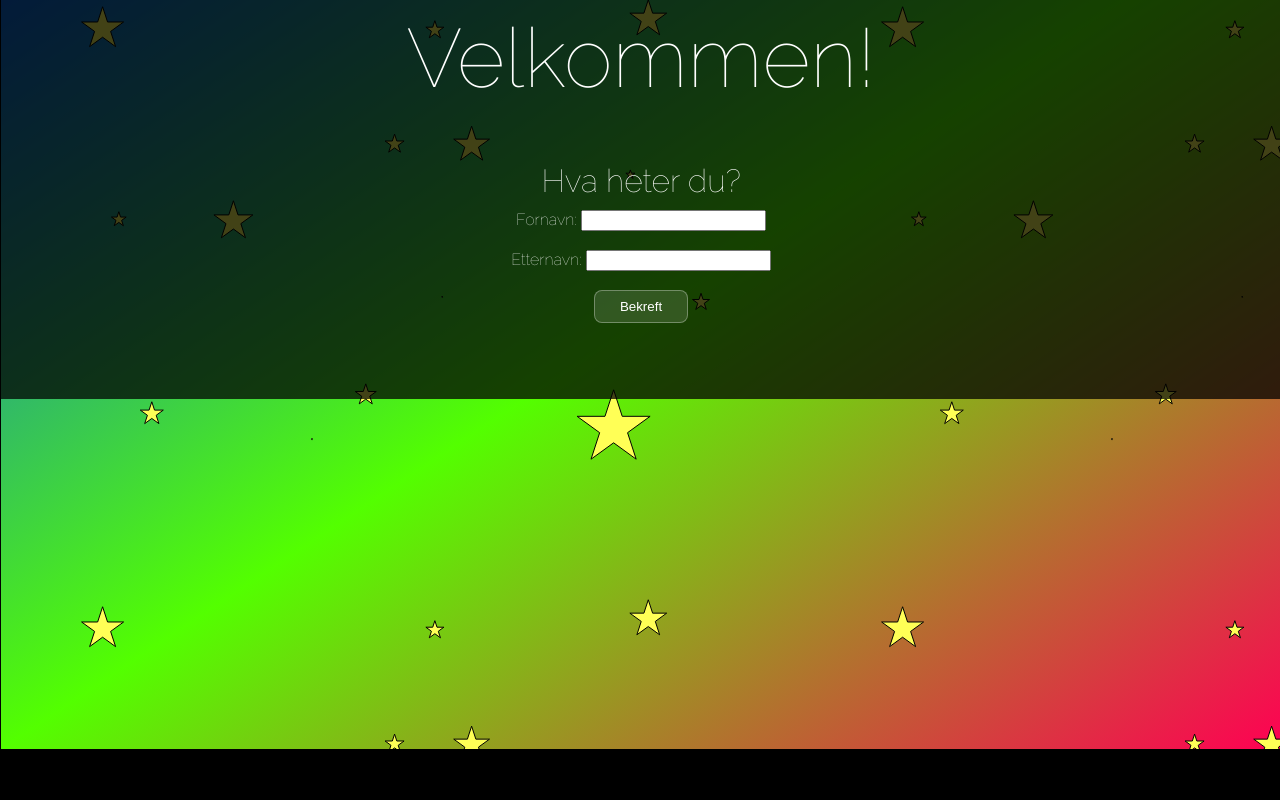
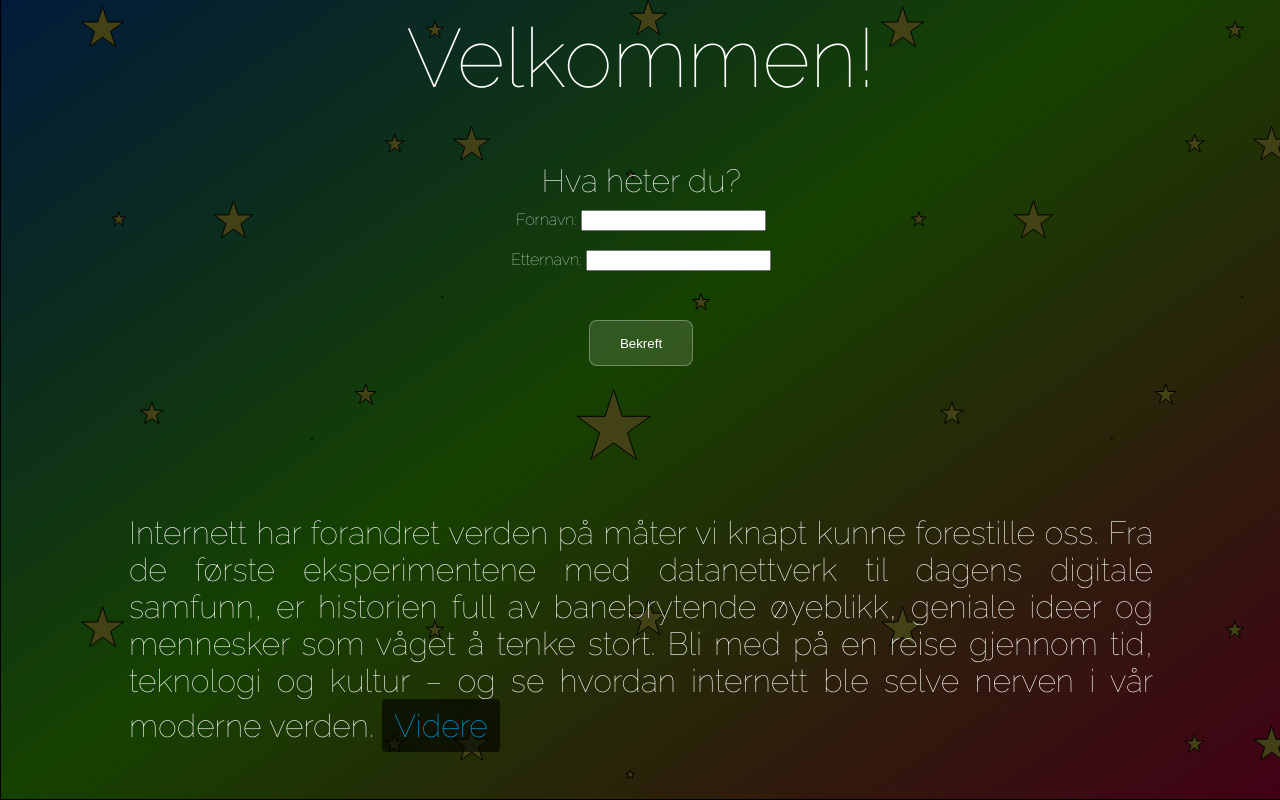
Before and after one commit to martinIsHere/IT2, a SvelteKit app in the folder Svelte/: page / in a window 1280 px wide. Shown: the part 222-1022 px from the top of the page. Before the commit the page ends 972 px from the top, so only its background shows below. Built offline with nearby package versions, Linux system fonts and the light colour scheme.

Commit message:
udner tekst på frontside

```diff
--- a/Svelte/src/routes/+layout.svelte
+++ b/Svelte/src/routes/+layout.svelte
@@ -1,5 +1,6 @@
 <script lang="ts">
 	import favicon from '$lib/assets/favicon.svg';
+    import { mount } from 'svelte';
 
   // standard farger
   const def_color = [0x0053FF, 0x53FF00, 0xFF0053];
@@ -51,6 +52,11 @@
     BG_color2 = (get_color(1));
     BG_color3 = (get_color(2));
   }
+
+  import { onMount } from 'svelte';
+  onMount(()=>{
+    slider_value=0;
+  });
 
 	let { children } = $props();
 
@@ -117,7 +123,7 @@
     font-size: 14pt;
     z-index: 100;
   }
-  .slidecontainer {
+  .slidercontainer {
     margin: auto auto;
   }
   .slider {
@@ -202,14 +208,19 @@
   <a class="toolbar_link" href="/popup_and_sim">Simulering av planeter</a>
   <div style="margin: auto auto;">
     <h3 class="rainbow-text">Bakgrunnsslider</h3>
-    <div class="slidecontainer">
-      <input type="range" min="0" max="255" bind:value={slider_value} oninput={update_BG_colors} class="slider" id="bakgrunnsslider">
+    <div class="slidercontainer">
+      <input type="range" min="0" max="255"
+        bind:value={slider_value}
+        oninput={update_BG_colors}
+        class="slider"
+        id="bakgrunnsslider">
     </div>
   </div>
 </div>
 
 <div class="content" style="margin:0;padding:0;">
-  <div class="gradient_wrapper" style="--bg-color1: {BG_color1};--bg-color2: {BG_color2};--bg-color3: {BG_color3};">
+  <div class="gradient_wrapper"
+    style="--bg-color1: {BG_color1};--bg-color2: {BG_color2};--bg-color3: {BG_color3};">
     <div class="star_backdrop">
       {@render children?.()}
     </div>
--- a/Svelte/src/routes/+page.svelte
+++ b/Svelte/src/routes/+page.svelte
@@ -20,7 +20,7 @@
   width: 1fr;
   }
   .intro_banner {
-    block-size: 450px;
+    block-size: 850px;
     background-color: #000000BD;
   }
   .centering_container {
@@ -28,7 +28,8 @@
   }
 
   .bekreft_knapp {
-    padding: 8px 25px;
+    padding: 2ch 4ch;
+    margin: 4ch 4ch;
     text-align: center;
     background-color: #ffffff20; /* semi-transparent white */
     border: 1px solid #ffffff50;
@@ -41,13 +42,33 @@
     background-color: #ffffff40;
   }
 
+  .link1 {
+    display: inline-block;
+    padding: 8px 12px;
+    background-color: rgba(0, 0, 0, 0.6); /* dark transparent background */
+    color: #00aaff; /* bright blue */
+    text-decoration: none;
+    border-radius: 4px;
+    transition: background-color 0.3s, color 0.3s;
+  }
+
+  /* Hover: slightly darker blue text */
+  .link1:hover {
+    color: #0088cc; /* darker blue */
+  }
+
+  /* Visited: bright purple */
+  .link1:visited {
+    color: #bb33ff; /* bright purple */
+  }
+
 </style>
 
 <div class="intro_banner">
     <h1 class="intro" style="padding-top:60px;">Velkommen!</h1>
-    <p class="intro" style="padding-bottom:10px;">Hva heter du?</p>
 
   {#if !navn_er_bekreftet}
+    <p class="intro" style="padding-bottom:10px;">Hva heter du?</p>
     <label class="intro">Fornavn: <input bind:value={fornavn} /></label><br>
     <label class="intro">Etternavn: <input bind:value={etternavn} /></label><br>
     <div class="centering_container">
@@ -55,9 +76,10 @@
     </div>
   {/if}
   {#if navn_er_bekreftet}
-    <p class="intro">Hei {fornavn} {etternavn}!</p>
+    <p class="intro" style="color:#99FF99;"><b>Hei {fornavn} {etternavn}</b>!</p>
     <div class="centering_container">
         <button class="bekreft_knapp" on:click={avbekreft_navn}>Angre</button><br>
     </div>
   {/if}
+  <p style="padding-top:6ch;">Internett har forandret verden på måter vi knapt kunne forestille oss. Fra de første eksperimentene med datanettverk til dagens digitale samfunn, er historien full av banebrytende øyeblikk, geniale ideer og mennesker som våget å tenke stort. Bli med på en reise gjennom tid, teknologi og kultur – og se hvordan internett ble selve nerven i vår moderne verden. <a class="link1" href="/textboxes">Videre</a></p>
 </div>
```
